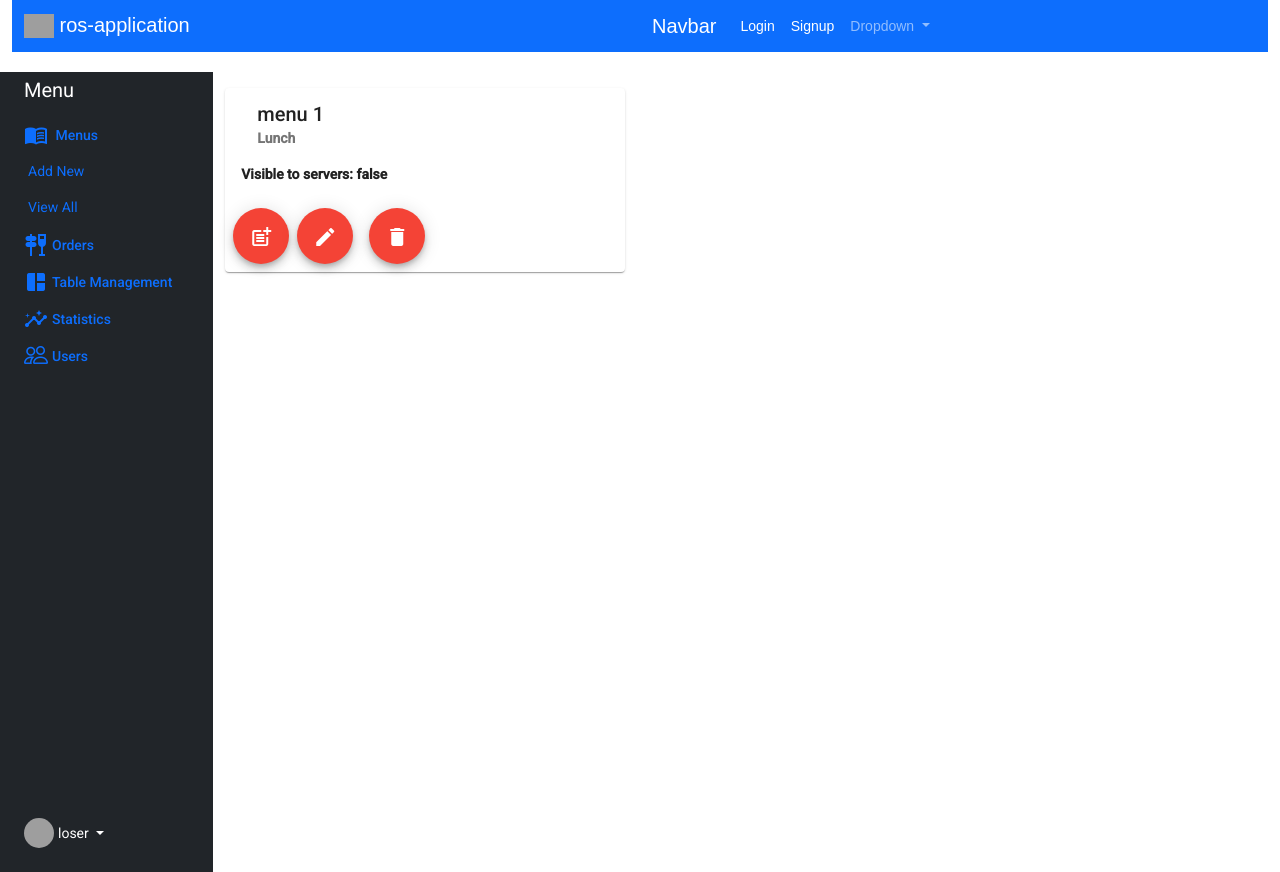
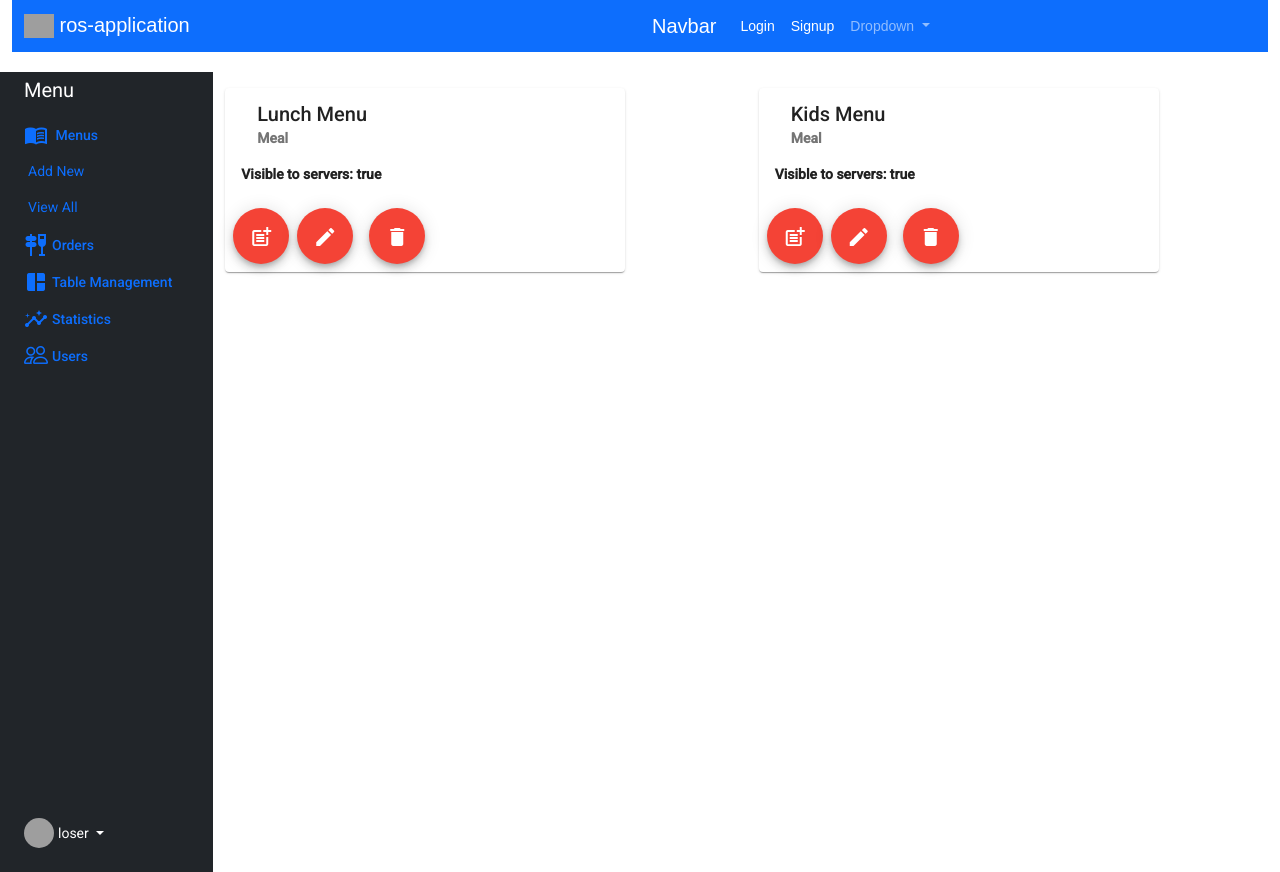
Before and after one commit to michaelchiumya/ros-fe, an Angular app: page /dashboard/menu in a window 1280 px wide. Built offline with nearby package versions, Linux system fonts and the light colour scheme; data requests are answered from the project's data file; grey boxes are pictures that could not be loaded.

Commit message:
added mock server, looped server menu

```diff
--- /dev/null
+++ b/mocks/menu.json
@@ -0,0 +1,21 @@
+{
+  "menu": [
+    {
+      "id": 1,
+      "name": "Lunch Menu",
+      "active": true,
+      "type": "Meal",
+      "description": "served week days",
+      "items": []
+    },
+    {
+      "id": 2,
+      "name": "Kids Menu",
+      "active": true,
+      "type": "Meal",
+      "description": "served week days",
+      "items": []
+    }
+
+  ]
+}
--- a/package.json
+++ b/package.json
@@ -6,7 +6,8 @@
     "start": "ng serve",
     "build": "ng build",
     "watch": "ng build --watch --configuration development",
-    "test": "ng test"
+    "test": "ng test",
+    "mock:server": "json-server --watch mocks/menu.json"
   },
   "private": true,
   "dependencies": {
@@ -34,6 +35,7 @@
     "@types/jasmine": "~3.6.0",
     "@types/node": "^12.11.1",
     "jasmine-core": "~3.7.0",
+    "json-server": "^0.16.3",
     "karma": "~6.3.0",
     "karma-chrome-launcher": "~3.1.0",
     "karma-coverage": "~2.0.3",
--- a/src/app/protected/menu/menu.component.html
+++ b/src/app/protected/menu/menu.component.html
@@ -1,6 +1,6 @@
 <div [class]="['row']">
 
-  <div [class]="['col']">
+  <div [class]="['col']" *ngFor="let menu of menus">
 
     <mat-card class="example-card">
       <mat-card-header>
--- a/src/app/protected/menu/menu.component.ts
+++ b/src/app/protected/menu/menu.component.ts
@@ -1,5 +1,7 @@
 import { Component, OnInit } from '@angular/core';
 import {Menu} from "../../models/menu.model";
+import {MenuService} from "../../services/menu.service";
+import {Observable} from "rxjs";
 
 @Component({
   selector: 'app-menu',
@@ -8,15 +10,16 @@ import {Menu} from "../../models/menu.model";
 })
 export class MenuComponent implements OnInit {
 
- menu: any = undefined;
+   menus: Menu[] | undefined
 
-  constructor() { }
+  constructor(private menuService: MenuService) { }
 
   ngOnInit(): void {
-     this.menu = {
-      "id": 1, "name": "menu 1", "active":false, "type": "Lunch",
-
-    }
+    this.menuService.get().subscribe(
+      res => {
+        this.menus = res;
+      }
+    );
   }
 
 }
--- /dev/null
+++ b/src/app/services/menu.service.ts
@@ -0,0 +1,70 @@
+import { Injectable } from '@angular/core';
+import {HttpClient, HttpErrorResponse, HttpHeaders} from '@angular/common/http';
+import { Observable, throwError } from 'rxjs';
+import { catchError} from 'rxjs/operators';
+import {Menu} from "../models/menu.model";
+
+@Injectable({
+  providedIn: 'root'
+})
+
+export class MenuService {
+
+  headers = new HttpHeaders().set('Content-Type', 'application/json');
+  apiUrl = 'http://localhost:3000/menu';
+
+
+  constructor(private http: HttpClient) {
+    this.http = http;
+  }
+
+  get(): Observable<Menu[]>  {
+    return this.http.get<Menu[]>(this.apiUrl);
+  }
+
+  // Create
+  create(data: Menu): Observable<any> {
+    let API_URL = `${this.apiUrl}/create-task`;
+    return this.http.post(API_URL, data)
+      .pipe(
+        catchError(this.error)
+      )
+  }
+
+  // Update
+  update(id: number, data: Menu): Observable<any> {
+    let API_URL = `${this.apiUrl}/update-task/${id}`;
+    return this.http.put(API_URL, data, {headers: this.headers}).pipe(
+      catchError(this.error)
+    )
+  }
+
+  // addItems
+  addItem(id: number, data: Menu): Observable<any> {
+    let API_URL = `${this.apiUrl}/update-task/${id}`;
+    return this.http.put(API_URL, data, {headers: this.headers}).pipe(
+      catchError(this.error)
+    )
+  }
+
+  // Delete
+  delete(id: number): Observable<any> {
+    var API_URL = `${this.apiUrl}/delete-task/${id}`;
+    return this.http.delete(API_URL).pipe(
+      catchError(this.error)
+    )
+  }
+
+
+  // Handle Errors
+  error(error: HttpErrorResponse) {
+    let errorMessage = '';
+    if (error.error instanceof ErrorEvent) {
+      errorMessage = error.error.message;
+    } else {
+      errorMessage = `Error Code: ${error.status}\nMessage: ${error.message}`;
+    }
+    console.log(errorMessage);
+    return throwError(errorMessage);
+  }
+}
```
Also changed, not shown: src/app/app.module.ts (+7 -1 lines), 2 other files (tests, documents, lock files or other folders).
